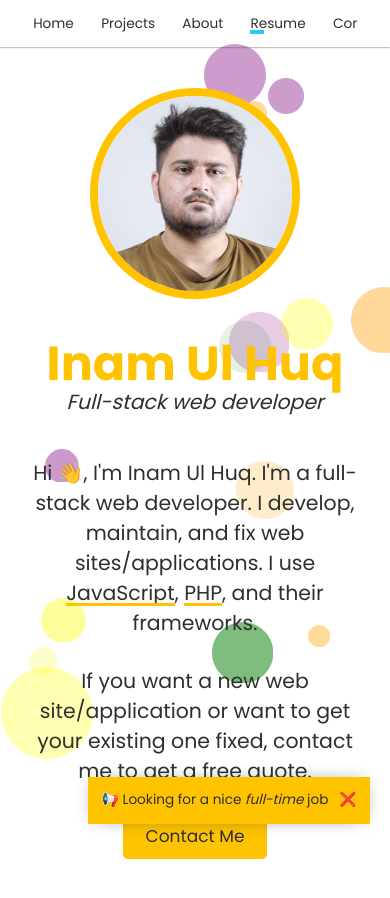
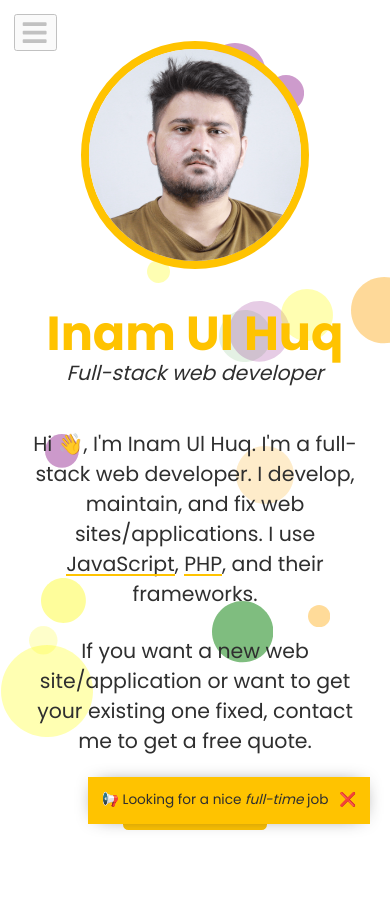
Before and after one commit to Inambe/inambe-webpage, a React (Create React App) app: page / in a window 390 px wide. After the commit the page ends 871 px from the top, so only its background shows below. Built offline with nearby package versions, Linux system fonts and the light colour scheme.

Commit message:
add side nav + some fixes + remove container padding

```diff
--- a/src/App.js
+++ b/src/App.js
@@ -35,19 +35,16 @@ function App() {
 				</Container>
 			</Route>
 			<Route path="/contact" exact>
-				<Container>
-					<ContactPage />
-				</Container>
+				<ContactPage />
 				<Footer />
 			</Route>
 			<Route path="/about" exact>
-				<Container>
-					<AboutPage />
-				</Container>
+				<AboutPage />
 				<Footer />
 			</Route>
 			<Route path="/projects" exact>
 				<ProjectsPage />
+				<Footer />
 			</Route>
 		</Router>
 	);
--- /dev/null
+++ b/src/button.css
@@ -0,0 +1,7 @@
+.button {
+	border: 0;
+	border-radius: var(--br-s);
+	padding: 0.3rem 0.5rem;
+	color: inherit;
+	font-family: inherit;
+}
--- /dev/null
+++ b/src/button.js
@@ -0,0 +1,10 @@
+import React from "react";
+import classnames from "classnames";
+import "./button.css";
+
+function Button({ className, ...props }) {
+	const classNames = classnames("button", className);
+	return <button className={classNames} {...props}></button>;
+}
+
+export default Button;
--- a/src/components/container.css
+++ b/src/components/container.css
@@ -1,6 +1,5 @@
 .container {
-    width: 1100px;
-    max-width: 90%;
-    margin: auto;
-    padding: 0 1rem;
+	width: 1100px;
+	max-width: 90%;
+	margin: auto;
 }
--- a/src/components/header.css
+++ b/src/components/header.css
@@ -2,7 +2,6 @@
 	background: var(--nav-bg);
 	color: var(--nav-color);
 	box-shadow: 0px 0px 2px 0px var(--clr-black-light);
-	margin-bottom: var(--space-l);
 }
 
 .header-nav {
@@ -37,8 +36,47 @@
 	color: var(--clr-primary);
 }
 
+.sideNavToggleBtn {
+	display: none;
+}
+
 @media only screen and (max-width: 768px) {
+	/* side nav menu */
 	.header-nav {
 		justify-content: flex-start;
+		flex-direction: column;
+		position: fixed;
+		left: 0;
+		top: 0;
+		bottom: 0;
+		width: 50%;
+		z-index: 1;
+		background: var(--clr-gray-lightest);
+		border-right: 1px solid var(--clr-gray);
+		transition: transform 0.3s ease-in;
+	}
+	.header-nav > a {
+		display: block;
+		margin: 1.5rem 2rem;
+	}
+	.headerSideNav-close {
+		transform: translateX(-100%);
+	}
+	.sideNavToggleBtn {
+		position: fixed;
+		z-index: 1;
+		left: 50%;
+		color: var(--clr-gray) !important;
+		border: 1px solid !important;
+		margin-left: var(--space-s);
+		margin-top: var(--space-s);
+		font-size: 2rem;
+		background: var(--bg-main);
+		display: flex;
+		align-items: center;
+		transition: left 0.3s ease-in;
+	}
+	.headerSideNav-close ~ .sideNavToggleBtn {
+		left: 0;
 	}
 }
--- a/src/components/header.js
+++ b/src/components/header.js
@@ -1,16 +1,31 @@
-import React from "react";
-import { Link } from "react-router-dom";
+import React, { useState, useEffect } from "react";
+import { Link, withRouter } from "react-router-dom";
+import classnames from "classnames";
+import { FaBars } from "react-icons/fa";
 import "./header.css";
 
 import Container from "./container";
 import A from "./a";
 import Resume from "./../static/Inam-Ul-Huq-Resume.pdf";
+import Button from "../button";
 
-function Header() {
+function Header({ history }) {
+	const [sideNaveOpen, setSideNaveOpen] = useState(false);
+	const navClassNames = classnames(
+		"header-nav",
+		sideNaveOpen ? "headerSideNav-open" : "headerSideNav-close"
+	);
+
+	useEffect(() => {
+		return history.listen(a => {
+			setSideNaveOpen(false);
+		});
+	}, [history]);
+
 	return (
 		<header className="header">
 			<Container>
-				<nav className="header-nav">
+				<nav className={navClassNames}>
 					<Link to="/">Home</Link>
 					<Link to="/projects">Projects</Link>
 					<Link to="/about">About</Link>
@@ -19,9 +34,15 @@ function Header() {
 					</A>
 					<Link to="/contact">Contact</Link>
 				</nav>
+				<Button
+					className="sideNavToggleBtn"
+					onClick={() => setSideNaveOpen(!sideNaveOpen)}
+				>
+					<FaBars />
+				</Button>
 			</Container>
 		</header>
 	);
 }
 
-export default Header;
+export default withRouter(Header);
--- a/src/index.css
+++ b/src/index.css
@@ -11,6 +11,7 @@
 	--clr-white: #fafafa;
 	--clr-gray: #c1c1c1;
 	--clr-gray-light: #e1e1e1;
+	--clr-gray-lightest: #f4f4f4;
 
 	/* font-size */
 	--fs-s: 1rem;
@@ -77,6 +78,9 @@ input,
 textarea {
 	font-family: inherit;
 }
+body main {
+	padding-top: var(--space-l);
+}
 main img,
 main p {
 	margin-bottom: 0.5rem;
--- a/src/pages/aboutPage.js
+++ b/src/pages/aboutPage.js
@@ -7,10 +7,12 @@ import Portrait from "./../static/media/imgs/inam-ul-huq.png";
 import Img from "../components/img";
 import A from "../components/a";
 import SkillIcons from "../components/skillIcons";
+import Container from "../components/container";
 
 function AboutPage() {
 	return (
 		<main className="aboutPage">
+			<Container>
 				<Row align="center" className="aboutPage-sec about-sec">
 					<Col>
 						<p>
@@ -18,20 +20,21 @@ function AboutPage() {
 							<span role="img" aria-label="Hi">
 								👋
 							</span>
-						,<br /> I'm Inam Ul Huq, a full-stack web developer and
-						tech enthusiast. I develop, maintain, and fix web
-						sites/applications.
+							,<br /> I'm Inam Ul Huq, a full-stack web developer
+							and tech enthusiast. I develop, maintain, and fix
+							web sites/applications.
 						</p>
 						<p>
-						I learned web and software development on my own from
-						online courses, YouTube, and documents including books,
-						blogs, and software documentations.
+							I learned web and software development on my own
+							from online courses, YouTube, and documents
+							including books, blogs, and software documentations.
 						</p>
 						<p>
-						I'd done the Diploma of Associate Engineering (DAE) in
-						Electronics from GCT Sialkot, Pakistan. While I was in
-						college, I learned about programming Microcontrollers
-						which led me to the field of computer software.
+							I'd done the Diploma of Associate Engineering (DAE)
+							in Electronics from GCT Sialkot, Pakistan. While I
+							was in college, I learned about programming
+							Microcontrollers which led me to the field of
+							computer software.
 						</p>
 					</Col>
 					<Col md={4}>
@@ -64,12 +67,13 @@ function AboutPage() {
 							>
 								C
 							</A>{" "}
-						but I'm profound and professionally experienced in the
-						listed technologies.
+							but I'm profound and professionally experienced in
+							the listed technologies.
 						</p>
 						<SkillIcons />
 					</Col>
 				</Row>
+			</Container>
 		</main>
 	);
 }
--- a/src/pages/contactPage.js
+++ b/src/pages/contactPage.js
@@ -14,16 +14,18 @@ import FormControl from "../components/form/formControl";
 import Label from "../components/form/label";
 import Button from "../components/button";
 import A from "../components/a";
+import Container from "../components/container";
 
 function ContactPage() {
 	return (
 		<main className="contactPage">
+			<Container>
 				<h1>Contact</h1>
 				<Row>
 					<Col md={5} className="contactPage__section">
 						<p>
-						If you have any question for me or just wanna say hello,
-						use the form below.
+							If you have any question for me or just wanna say
+							hello, use the form below.
 						</p>
 						<form method="post" name="contact-form">
 							{/* for netlify */}
@@ -39,7 +41,12 @@ function ContactPage() {
 							</FormControl>
 							<FormControl>
 								<Label>Your email*</Label>
-							<Input name="email" type="email" required block />
+								<Input
+									name="email"
+									type="email"
+									required
+									block
+								/>
 							</FormControl>
 							<FormControl>
 								<Label>Message*</Label>
@@ -86,6 +93,7 @@ function ContactPage() {
 						</p>
 					</Col>
 				</Row>
+			</Container>
 		</main>
 	);
 }
--- a/src/pages/projectsPage.js
+++ b/src/pages/projectsPage.js
@@ -3,7 +3,6 @@ import { Row, Col } from "react-grid-system";
 
 import Container from "../components/container";
 import ProjectCard from "../components/projectCard";
-import Footer from './../components/footer';
 
 import projects from "./../api/projects";
 
@@ -22,7 +21,6 @@ function ProjectsPage() {
 						))}
 				</Row>
 			</Container>
-			<Footer />
 		</main>
 	);
 }
```
Also changed, not shown: src/components/projectCard.js (+8 -5 lines). Lines whose indentation alone changed are shown as unchanged.
